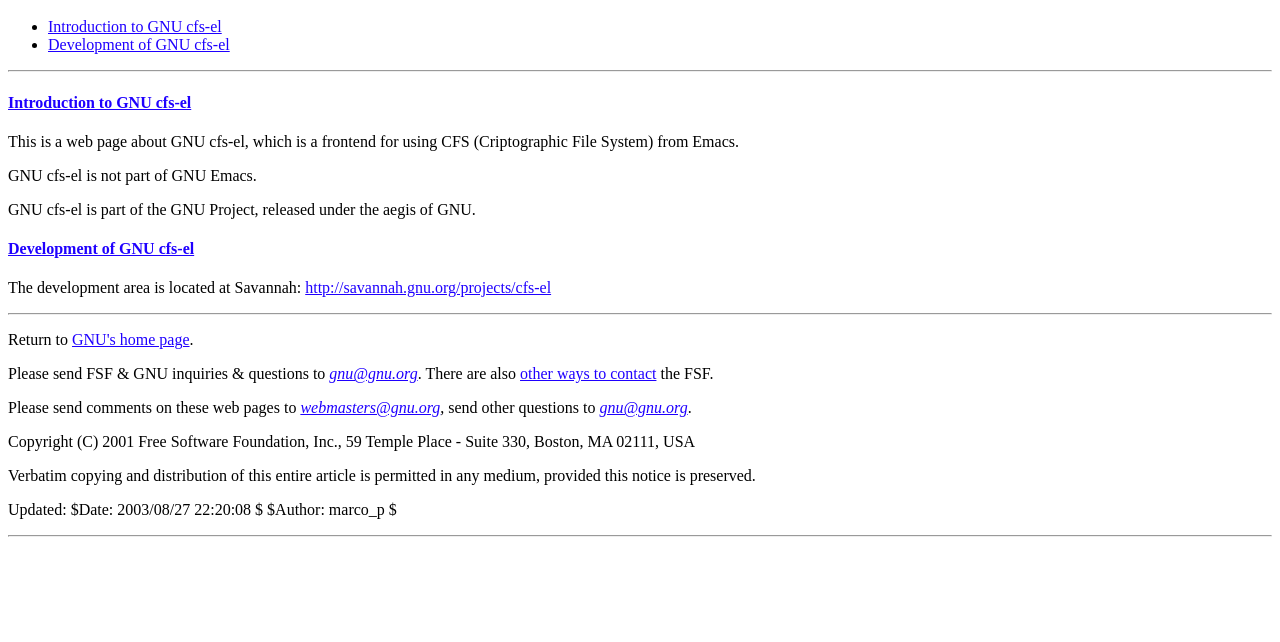
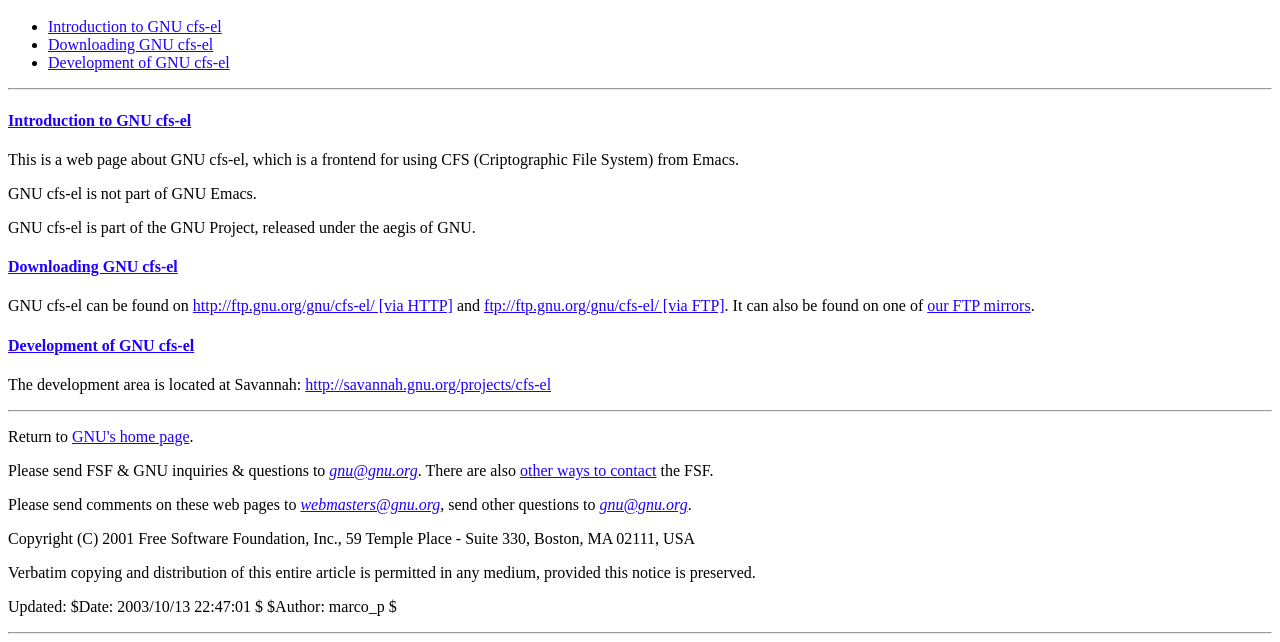
Before and after one commit to gnu-mirror-unofficial/cfs-el, a plain HTML site: page cfs-el.html in a window 1280 px wide. Shown: the part 213-855 px from the top of the page. Before the commit the page ends 800 px from the top, so only its background shows below. Drawn offline with Linux system fonts and the light colour scheme.

Commit message:
*** empty log message ***

```diff
--- a/cfs-el.html
+++ b/cfs-el.html
@@ -16,9 +16,8 @@
 <H4>Table of Contents</H4>
 <UL>
   <LI><A HREF="#introduction" NAME="TOCintroduction">Introduction to GNU cfs-el</A>
-<!--
+
   <LI><A HREF="#downloading" NAME="TOCdownloading">Downloading GNU cfs-el</A>
--->
 
   <LI><A HREF="#development" NAME="TOCdevelopment">Development of GNU cfs-el</A>
 </UL>
@@ -36,17 +35,15 @@ CFS (Criptographic File System) from Emacs.
 <p>GNU cfs-el is part of the GNU Project, released under the aegis of
 GNU.
 
-<!--
 <P>
 <H4><A HREF="#TOCdownloading" NAME="downloading">Downloading GNU cfs-el</A></H4>
 <P>
 GNU cfs-el can be found on <A
         HREF="http://ftp.gnu.org/gnu/cfs-el/">http://ftp.gnu.org/gnu/cfs-el/ [via
         HTTP]</A>  and <A
-        HREF="http://ftp.gnu.org/gnu/cfs-el/">http://ftp.gnu.org/gnu/cfs-el/ [via
+        HREF="ftp://ftp.gnu.org/gnu/cfs-el/">ftp://ftp.gnu.org/gnu/cfs-el/ [via
         FTP]</a>.  It can also be found on one of <A
         HREF="/prep/ftp.html">our FTP mirrors</A>.
--->
 
 <P>
 
@@ -84,7 +81,7 @@ permitted in any medium, provided this notice is preserved.
 <P>
 Updated:
 <!-- timestamp start -->
-$Date: 2003/08/27 22:20:08 $ $Author: marco_p $
+$Date: 2003/10/13 22:47:01 $ $Author: marco_p $
 <!-- timestamp end -->
 <HR>
 </BODY>
```
